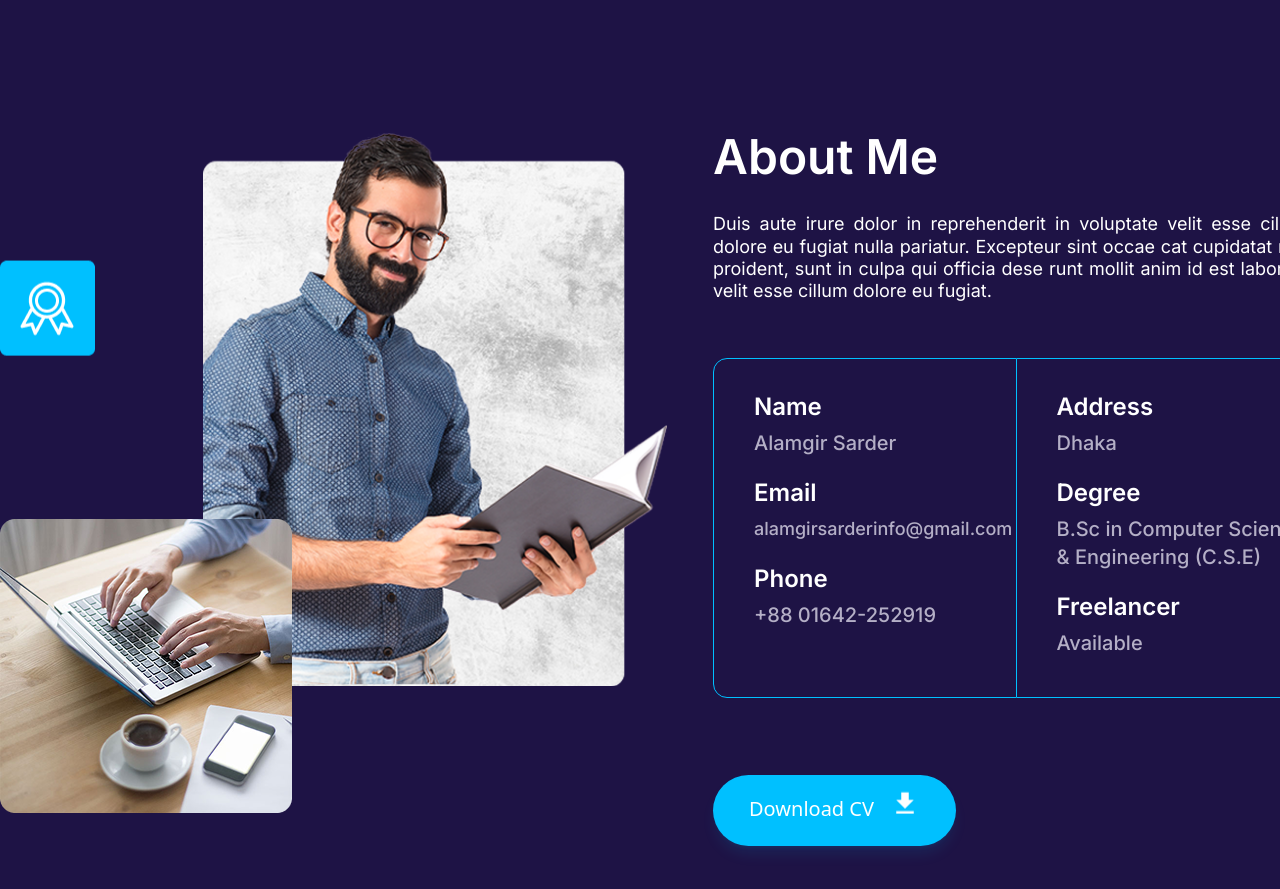
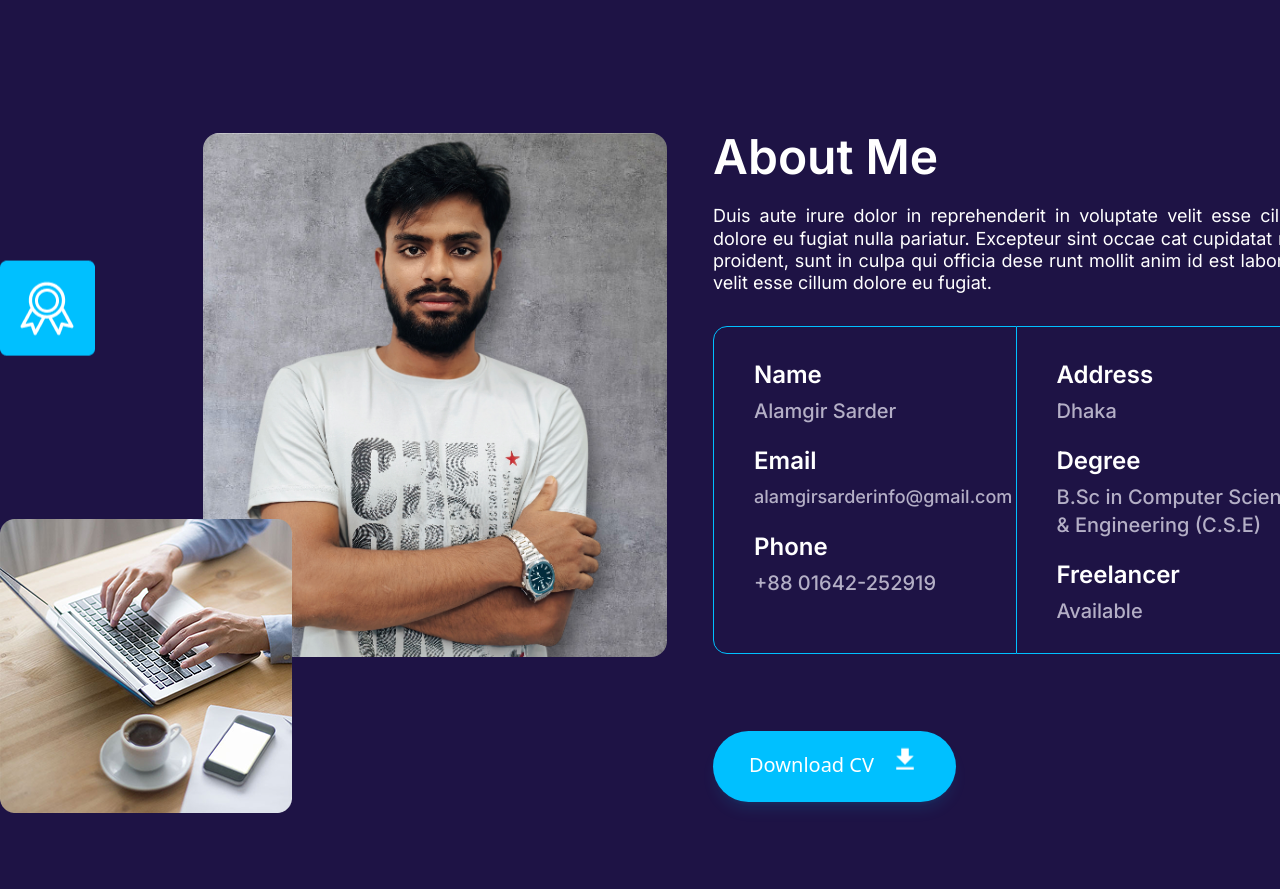
Before and after one commit to AlamgirSarder/portfolio, a React (Vite) app: page / in a window 1280 px wide. Shown: the part 1820-2709 px from the top of the page. Built offline with nearby package versions, Linux system fonts and the light colour scheme; a web font is replaced by a local one.

Commit message:
about pic change

```diff
--- a/src/components/about/About.jsx
+++ b/src/components/about/About.jsx
@@ -3,8 +3,8 @@ import Container from "../layouts/Container";
 import Flex from "../layouts/Flex";
 import Progressbar from "../layouts/Progressbar";
 
-import about_man from "../../assets/about_man.png";
-// import about_man from "../../assets/ab.png";
+// import about_man from "../../assets/about_man.png";
+import about_man from "../../assets/ab.png";
 import about_laptop from "../../assets/about_laptop.png";
 import badge from "../../assets/badge.png";
 import { FaReact, FaHtml5, FaCss3Alt, FaNodeJs,FaFigma } from "react-icons/fa";
@@ -62,7 +62,7 @@ const About = () => {
                     alt="bagde"
                   />
                  <div className="flex items-center justify-center ">
-                   <img src={about_man} alt="about manp"/>
+                   <img src={about_man} alt="about manp" className="rounded-2xl"/>
                  </div>
                   <img
                     className="absolute top-0 left-0 mt-[386px]"
@@ -72,7 +72,7 @@ const About = () => {
                 </Flex>
               </div>
               <div className="w-[607px]">
-                <h2 className="font-primary font-semibold text-white text-5xl mb-8">
+                <h2 className="font-primary font-semibold text-white text-5xl mb-6">
                   About Me
                 </h2>
                 <p className="font-primary font-normal text-lg text-white leading-[123%] w-[597px] text-justify">
@@ -83,8 +83,8 @@ const About = () => {
                   fugiat.
                 </p>
 
-                <Flex className="mt-14">
-                  <div className="pt-8 pl-10 pb-10 w-[304px] border border-primary rounded-tl-[14px] rounded-bl-[14px]">
+                <Flex className="mt-8">
+                  <div className="pt-8 pl-10 pb-7 w-[304px] border border-primary rounded-tl-[14px] rounded-bl-[14px]">
                     <h3 className="font-primary font-semibold text-2xl text-white">
                       Name
                     </h3>
@@ -104,7 +104,7 @@ const About = () => {
                       {my_details?.phone}
                     </h2>
                   </div>
-                  <div className="pt-8 pl-10 pb-10 w-[304px] border border-primary rounded-tr-[14px] rounded-br-[14px] border-l-0">
+                  <div className="pt-8 pl-10 pb-7 w-[304px] border border-primary rounded-tr-[14px] rounded-br-[14px] border-l-0">
                     <h3 className="font-primary font-semibold text-2xl text-white">
                       Address
                     </h3>
```
